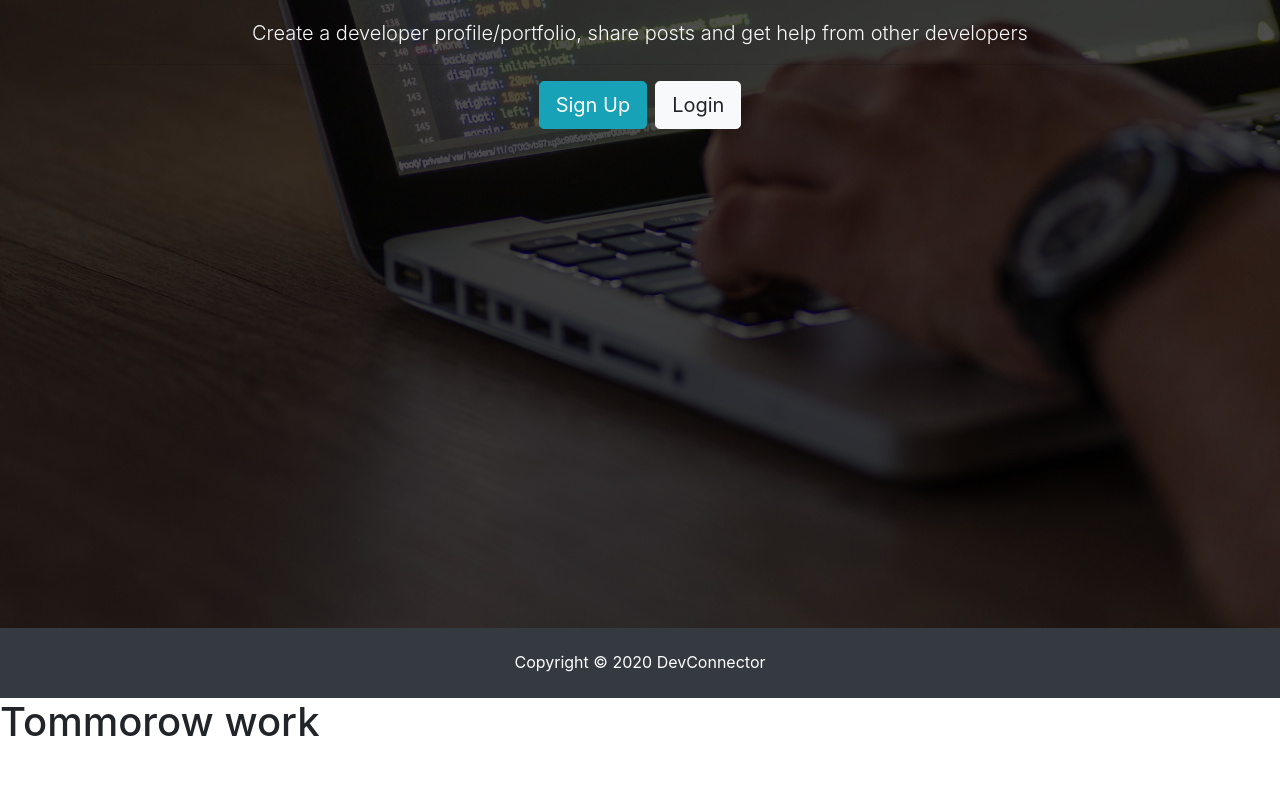
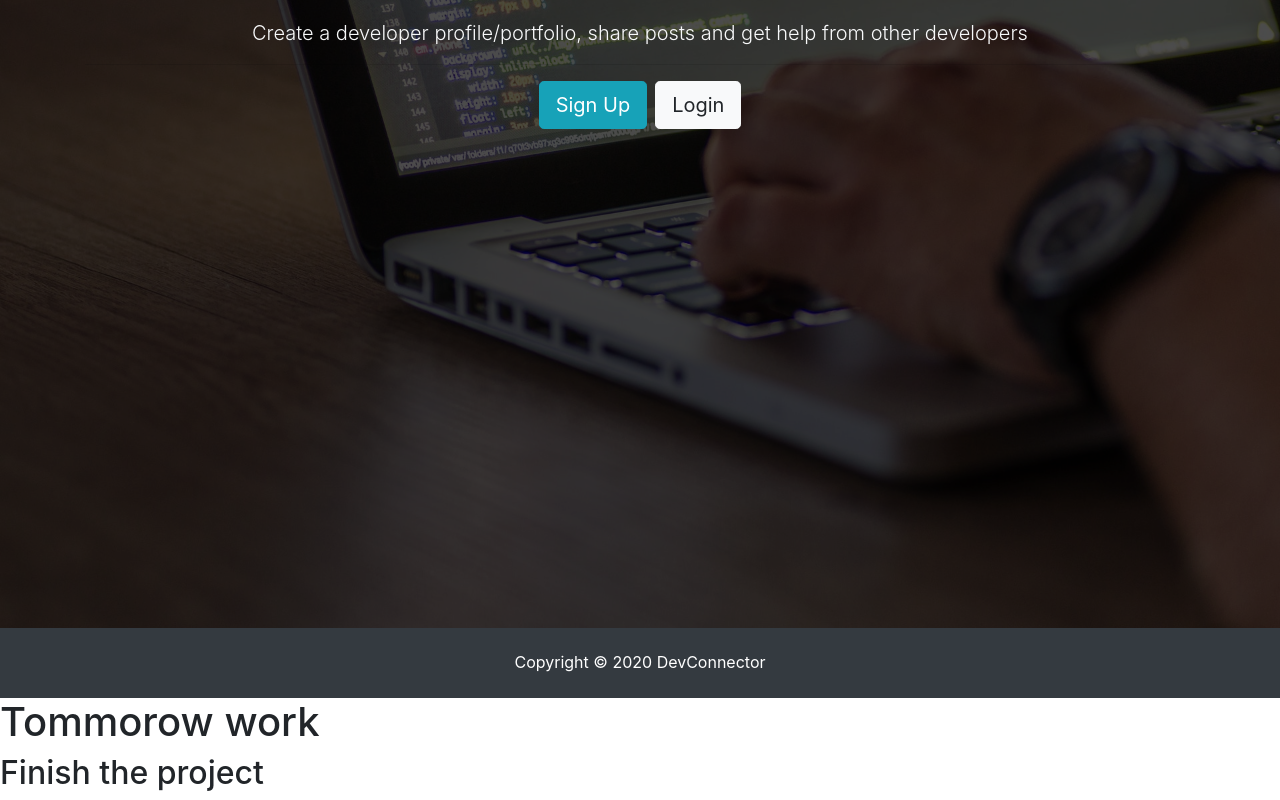
Before and after one commit to akashrattan43/connect, a React (Create React App) app in the folder client/: page / in a window 1280 px wide. Shown: the part 228-1028 px from the top of the page. Before the commit the page ends 982 px from the top, so only its background shows below. Built offline with nearby package versions, Linux system fonts and the light colour scheme.

Commit message:
frontend

```diff
--- a/client/src/App.js
+++ b/client/src/App.js
@@ -10,6 +10,7 @@ function App() {
      <Landing />
      <Footer/>
      <h1>Tommorow work</h1>
+     <h2>Finish the project</h2>
     </div>
   );
 }
```
